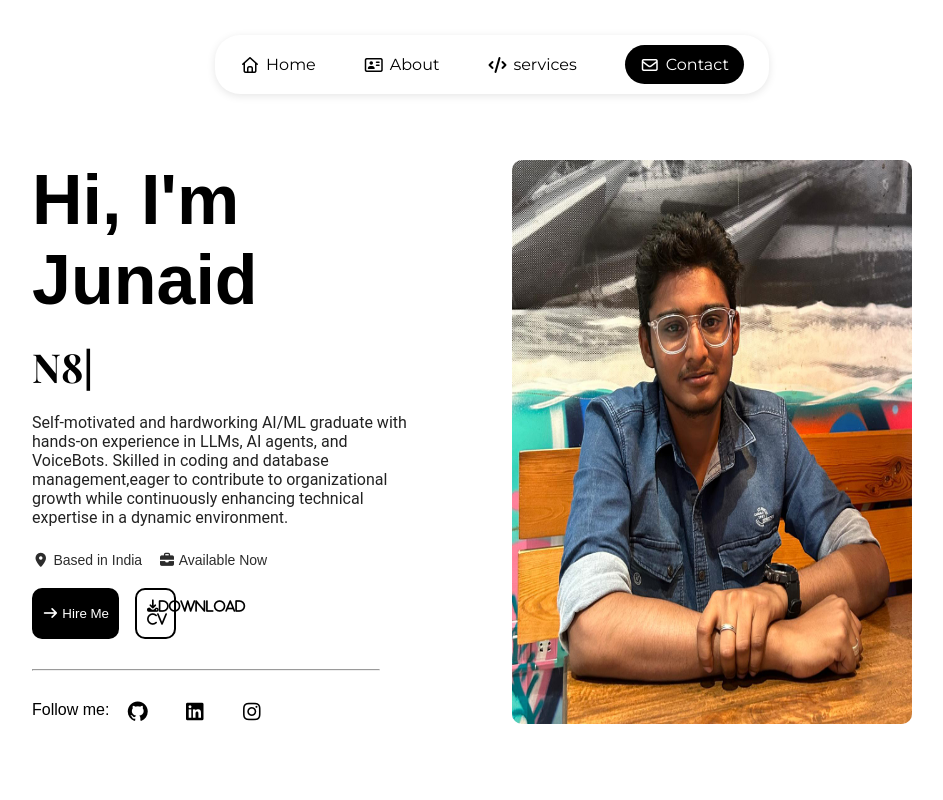
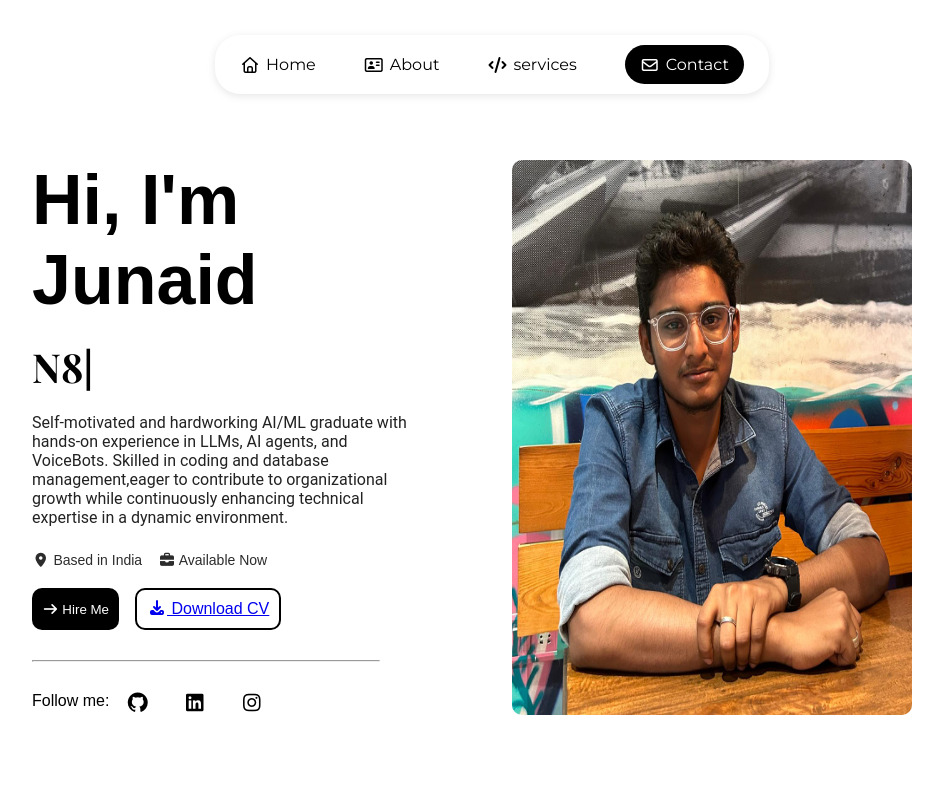
Before and after one commit to junaid5876/Portfolio, a plain HTML site: page index.html in a window 1280 px wide. Shown: the top 800 px of the page, without its empty margins (168-1111 px from the left). Drawn offline with nearby package versions, Linux system fonts and the light colour scheme; a web font is replaced by a local one.

Commit message:
Update index.html

```diff
--- a/index.html
+++ b/index.html
@@ -64,8 +64,12 @@
                     <p><i class="fa-solid fa-briefcase"></i> Available Now</p>
                 </div>
                 <div class="btnn">
-                    <button class="btn-home1"><i class="fa-solid fa-arrow-right"></i> Hire Me</button>
-                    <button class="btn-home2" download="resumee.pdf"><i class="fa-solid fa-download">Download CV</i></button>
+                    <button class="btn-home1">
+                        <i class="fa-solid fa-arrow-right"></i> Hire Me
+                    </button>
+                    <a href="resumee.pdf" download="resumee.pdf" class="btn-home2">
+                        <i class="fa-solid fa-download"></i> Download CV
+                    </a>
                 </div>
                 <div class="hhr">
                     <hr>
```
